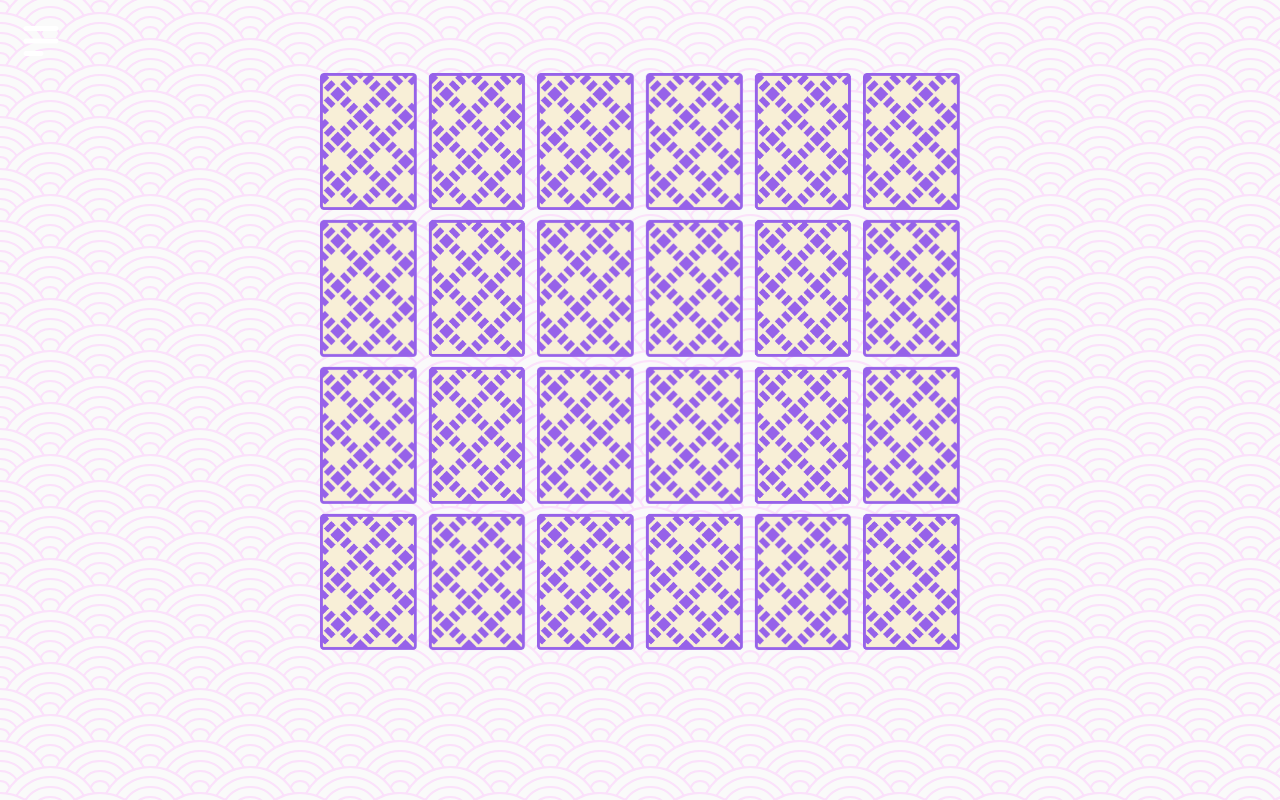
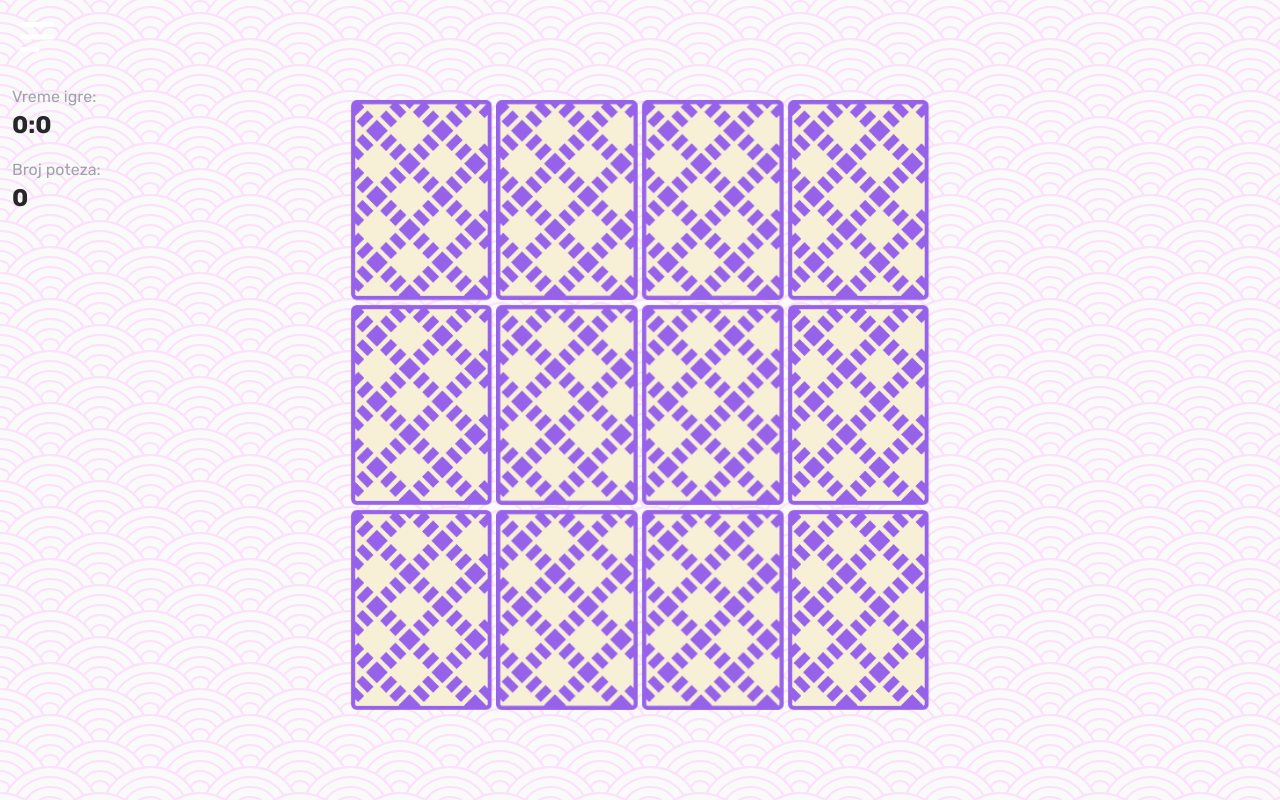
Before and after one commit to draganovik/memorandom, a Vue app: page /play in a window 1280 px wide. Built offline with nearby package versions, Linux system fonts and the light colour scheme.

Commit message:
🎊 Functional logic of gameplay

```diff
--- a/src/App.vue
+++ b/src/App.vue
@@ -13,6 +13,6 @@ html body {
   -moz-osx-font-smoothing: grayscale;
   background-image: url('~@/assets/pattern.svg');
   background-repeat: repeat;
-  @apply h-screen dark:text-gray-200 text-gray-800 bg-gray-50 dark:bg-gray-800;
+  @apply min-h-screen dark:text-gray-200 text-gray-800 bg-gray-50 dark:bg-gray-800;
 }
 </style>
--- a/src/index.css
+++ b/src/index.css
@@ -2,9 +2,12 @@
 @tailwind components;
 @tailwind utilities;
 
+* {
+  box-sizing: border-box;
+}
 .ratio-wide {
   aspect-ratio: 2/1;
 }
 .ratio-narrow {
-  aspect-ratio: 43/60;
+  aspect-ratio: 423/600;
 }
--- a/src/js/GameMemory.js
+++ b/src/js/GameMemory.js
@@ -1,10 +1,37 @@
 class GameMemory {
   constructor(gameData) {
     this._settings = gameData
+    this.steps = 0
     this._loadAssets()
+    this._prepareCards()
   }
 
-  getCards() {
+  StartGame() {
+    //this._prepareCards()
+    this._gameState = 'running'
+    this.steps = 0
+  }
+
+  getGameState() {
+    return this._gameState
+  }
+
+  _prepareCards() {
+    this._cards = []
+    const size = Math.floor((this._settings.rows * this._settings.columns) / 2)
+    let _shuffle = this._shuffleCards(this._cardSet).slice(0, size)
+    _shuffle = _shuffle.concat(
+      _shuffle.map((a) => {
+        return { ...a }
+      })
+    )
+    for (let i = 0; i < _shuffle.length; i++) {
+      _shuffle[i].id = i
+    }
+    this._cards = this._shuffleCards(_shuffle)
+  }
+
+  getPlayingCards() {
     return this._cards
   }
 
@@ -14,26 +41,35 @@ class GameMemory {
         this._loadObverseDeveloper()
         break
       default:
-        this._loadObverseDeveloper()
+        this._loadObverseDefault()
         break
     }
   }
+
+  _shuffleCards(cards) {
+    return cards
+      .map((value) => ({ value, sort: Math.random() }))
+      .sort((a, b) => a.sort - b.sort)
+      .map(({ value }) => value)
+  }
+
   async _loadObverseDeveloper() {
-    this._cards = []
+    this._cardSet = []
     for (var i = 1; i < 25; i++) {
-      this._cards.push(
-        new URL(
+      this._cardSet.push({
+        faceUp: false,
+        imageUrl: new URL(
           `../assets/obverse/developer/design-back-dev-${i}.png`,
           import.meta.url
         ).href
-      )
+      })
     }
   }
 
   async _loadObverseDefault() {
-    this._cards = []
+    this._cardSet = []
     for (var i = 1; i < 25; i++) {
-      this._cards.push(
+      this._cardSet.push(
         new URL(
           `../assets/obverse/developer/design-back-default-${i}.png`,
           import.meta.url
--- a/src/store/index.js
+++ b/src/store/index.js
@@ -9,7 +9,7 @@ export default createStore({
   state: {
     gameData: {
       rows: 3,
-      columns: 3,
+      columns: 4,
       backDesign: 'default',
       cardDesign: 'developer'
     },
--- a/src/views/GameBoard.vue
+++ b/src/views/GameBoard.vue
@@ -1,51 +1,140 @@
 <script setup>
 import { useStore } from 'vuex'
-import { computed } from 'vue'
+import { computed, ref } from 'vue'
 import GameMemory from '../js/GameMemory'
 const store = useStore()
-
 const settings = computed(() => store.state.gameData)
 
-let testGame = new GameMemory(settings.value)
+let testGame = ref(new GameMemory(settings.value))
+
+let timeElapsed = ref('0:0')
+
+let flipedCards = []
+
+let gameTimer = (countDownDate) => {
+  setInterval(function () {
+    // Get today's date and time
+    var now = new Date().getTime()
+
+    // Find the distance between now and the count down date
+    var distance = now - countDownDate
+
+    // Time calculations for days, hours, minutes and seconds
+    var days = Math.floor(distance / (1000 * 60 * 60 * 24))
+    var hours = Math.floor(
+      (distance % (1000 * 60 * 60 * 24)) / (1000 * 60 * 60)
+    )
+    var minutes = Math.floor((distance % (1000 * 60 * 60)) / (1000 * 60))
+    var seconds = Math.floor((distance % (1000 * 60)) / 1000)
+
+    // Output the result in an element with id="demo"
+    timeElapsed.value =
+      (days > 0 ? days + ' : ' : '') +
+      (hours > 0 ? hours + ' : ' : '') +
+      minutes +
+      ':' +
+      seconds
+
+    // If the count down is over, stop
+    if (testGame.value.getGameState == 'running') {
+      clearInterval(gameTimer)
+    }
+  }, 1000)
+}
+
+function CardClick(card) {
+  if (testGame.value.getGameState() != 'running') {
+    testGame.value.StartGame()
+    gameTimer(Date.now())
+  }
+  if (testGame.value.getGameState() == 'running' && !card.faceUp) {
+    card.faceUp = true
+    if (card.faceUp) {
+      flipedCards.push(card)
+    }
+    testGame.value.steps++
+    if (flipedCards.length > 1) {
+      setTimeout(function () {
+        if (flipedCards.length > 1) {
+          if (flipedCards[0].imageUrl == flipedCards[1].imageUrl) {
+            //solvedCount.value++
+          } else {
+            flipedCards[0].faceUp = false
+            flipedCards[1].faceUp = false
+          }
+          flipedCards.splice(0, 2)
+        }
+      }, 1200)
+    }
+  }
+}
 </script>
 
 <template>
-  <main class="play">
-    <button class="hover:bg-gray-700/70 left-0 top-0 rounded">
+  <main class="play relative p-3 h-full">
+    <section
+      class="
+        grid
+        gap-4
+        grid-cols-3 grid-rows-1
+        h-12
+        lg:absolute lg:grid-cols-1 lg:grid-rows-3 lg:h-auto
+      "
+    >
+      <div>
+        <button
+          class="hover:bg-gray-700/70 rounded"
+          @click="gameTimer(Date.now())"
+        >
           <img src="../assets/icon-menu.svg" alt="menu" />
         </button>
-    <section>
-      <ul class="board grid grid-cols-6 m-auto">
+      </div>
+      <div class="text-center lg:text-left">
+        <h1 class="text-gray-400">Vreme igre:</h1>
+        <p class="text-2xl font-bold">{{ timeElapsed }}</p>
+      </div>
+      <div class="text-right lg:text-left">
+        <h2 class="text-gray-400">Broj poteza:</h2>
+        <p class="text-2xl font-bold">{{ testGame.steps }}</p>
+      </div>
+    </section>
+    <section
+      class="board grid gap-1 m-auto mt-8 p-2 lg:mt-20"
+      :style="{
+        gridTemplateColumns: 'repeat(' + settings.columns + ', 1fr)',
+        maxWidth:
+          'calc((90vh - 5.5rem) * ' +
+          (settings.columns * 0.705) / settings.rows +
+          ')'
+      }"
+    >
       <button
-          v-for="card in testGame.getCards()"
-          :key="card"
+        v-for="card in testGame.getPlayingCards()"
+        :key="card.id"
         class="flip-card hover:translate-x-1 hover:rotate-3"
-          :bind="card"
+        @click="CardClick(card)"
       >
-          <div class="flip-card-inner ratio-narrow">
+        <div
+          class="flip-card-inner ratio-narrow"
+          :class="{ flip: card.faceUp }"
+        >
           <img
-              class="flip-card-reverse"
+            class="flip-card-reverse w-full"
             src="../assets/reverse/royal.png"
-              alt=""
+            alt="Zadnja strana"
           />
-            <img class="flip-card-obverse" :src="card" alt="" />
+          <img
+            class="flip-card-obverse"
+            :src="card.imageUrl"
+            alt="Prednja strana"
+          />
         </div>
       </button>
-      </ul>
     </section>
   </main>
 </template>
 
 <style lang="postcss">
-.play {
-  padding: min(2vh, 2vw);
-}
-.board {
-  max-height: min(80vh, 80vw);
-  max-width: min(80vh, 80vw);
-  @apply gap-2 md:gap-3;
-}
-.board,
 .board * {
   transition-duration: 300ms;
 }
@@ -63,11 +152,8 @@ let testGame = new GameMemory(settings.value)
 }
 
 /* Do an horizontal flip when you move the mouse over the flip box container */
-.flip-card:hover .flip-card-inner {
-  transform: rotateY(180deg);
-}
 
-.flip-card:hover .flip-card-obverse {
+.flip {
   transform: rotateY(180deg);
 }
 
@@ -77,6 +163,11 @@ let testGame = new GameMemory(settings.value)
   position: absolute;
   -webkit-backface-visibility: hidden; /* Safari */
   backface-visibility: hidden;
+  -webkit-user-drag: none;
+  -khtml-user-drag: none;
+  -moz-user-drag: none;
+  -o-user-drag: none;
+  user-drag: none;
 }
 
 /* Style the back side */
--- a/src/views/GameMenu.vue
+++ b/src/views/GameMenu.vue
@@ -1,6 +1,6 @@
 <template>
   <main class="home">
-    <GamePicker />
+    <GamePicker class="game-picker" />
   </main>
 </template>
 
```
Lines whose indentation alone changed are shown as unchanged.
